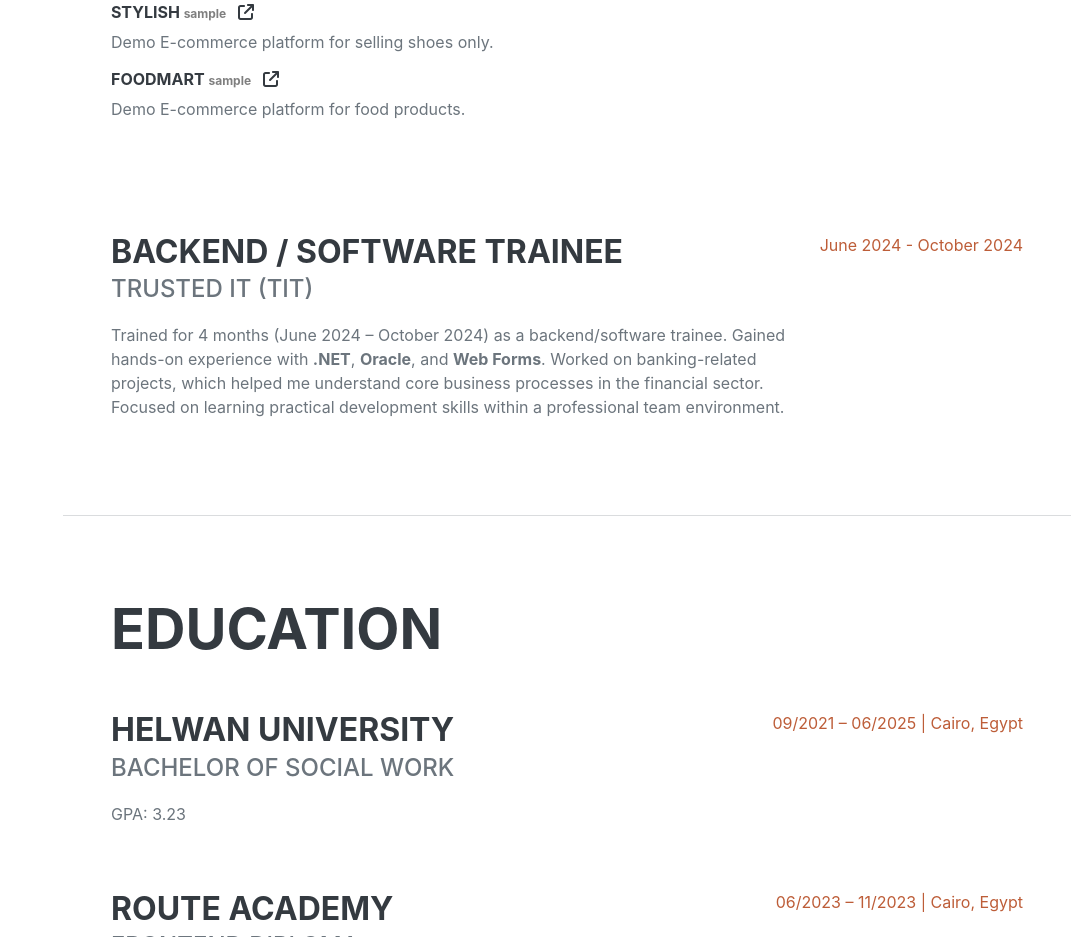
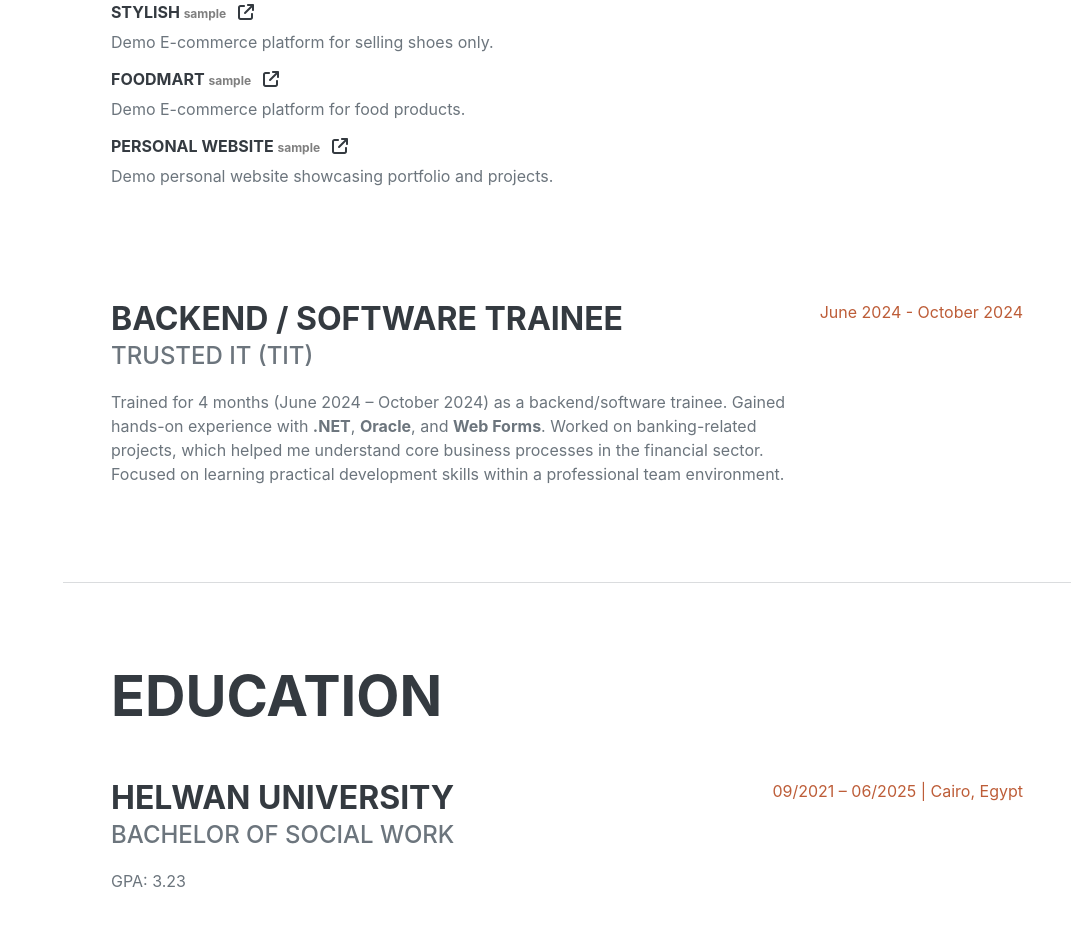
Before and after one commit to AhmedMamdouhShalaby/MyResumeWeb, a plain HTML site: page index.html in a window 1280 px wide. Shown: the part 1976-2913 px from the top of the page, without its empty margins (209-1280 px from the left). Drawn offline with nearby package versions, Linux system fonts and the light colour scheme; a web font is replaced by a local one.

Commit message:
third commit

```diff
--- a/index.html
+++ b/index.html
@@ -139,6 +139,18 @@
   </a>
   <p>
     Demo E-commerce platform for food products. <br>
+
+  </p>
+</div>
+<div class="">
+  <a href="https://ahmedmamdouhshalaby.github.io/Personal-website/" target="_blank" class="text-decoration-none">
+    <h6>
+      Personal website <span class="sample-watermark">Sample</span>
+      <i class="ms-2 fas fa-arrow-up-right-from-square"></i>
+    </h6>
+  </a>
+  <p>
+    Demo personal website showcasing portfolio and projects. <br>
 
   </p>
 </div>
```
